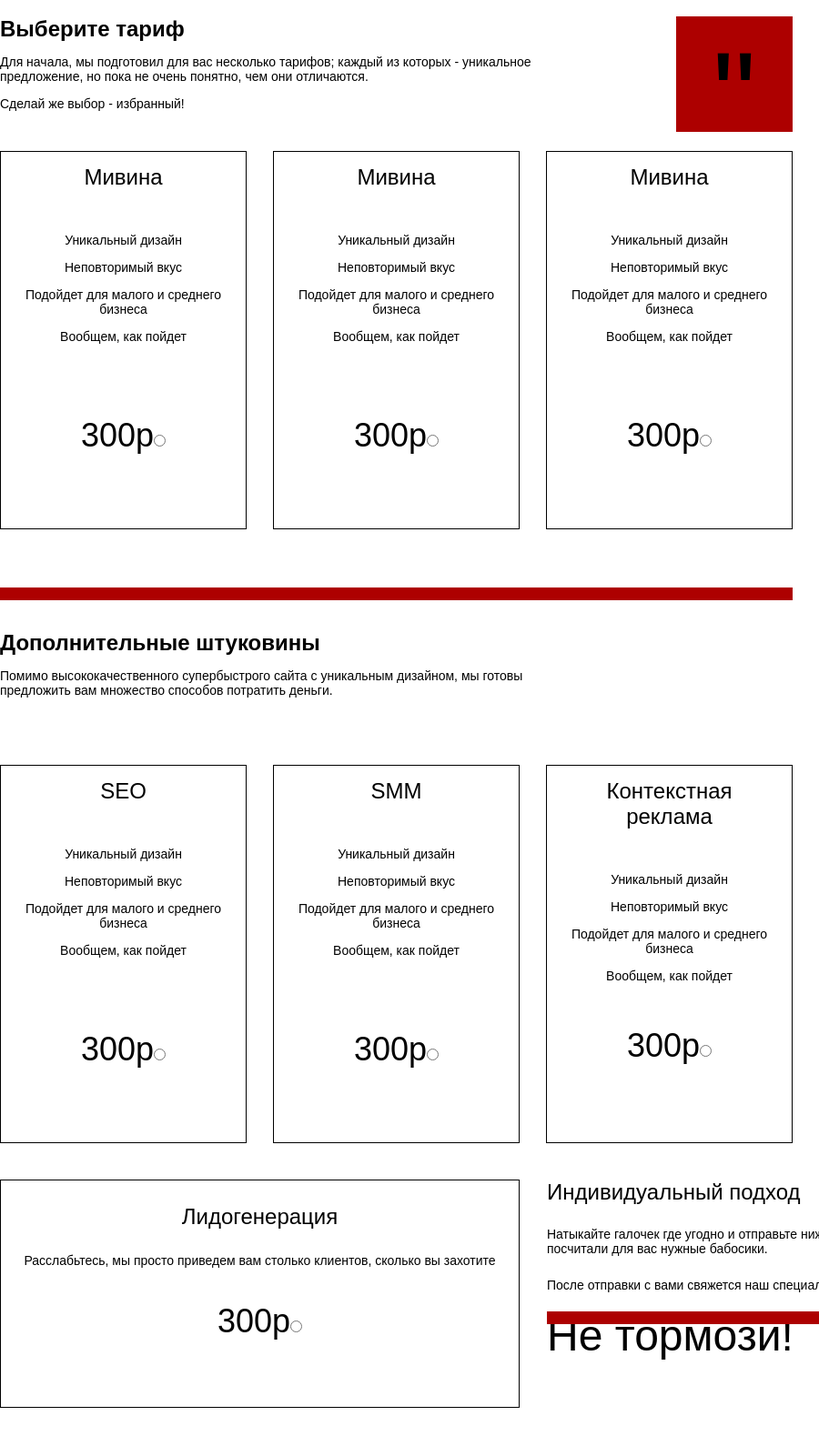
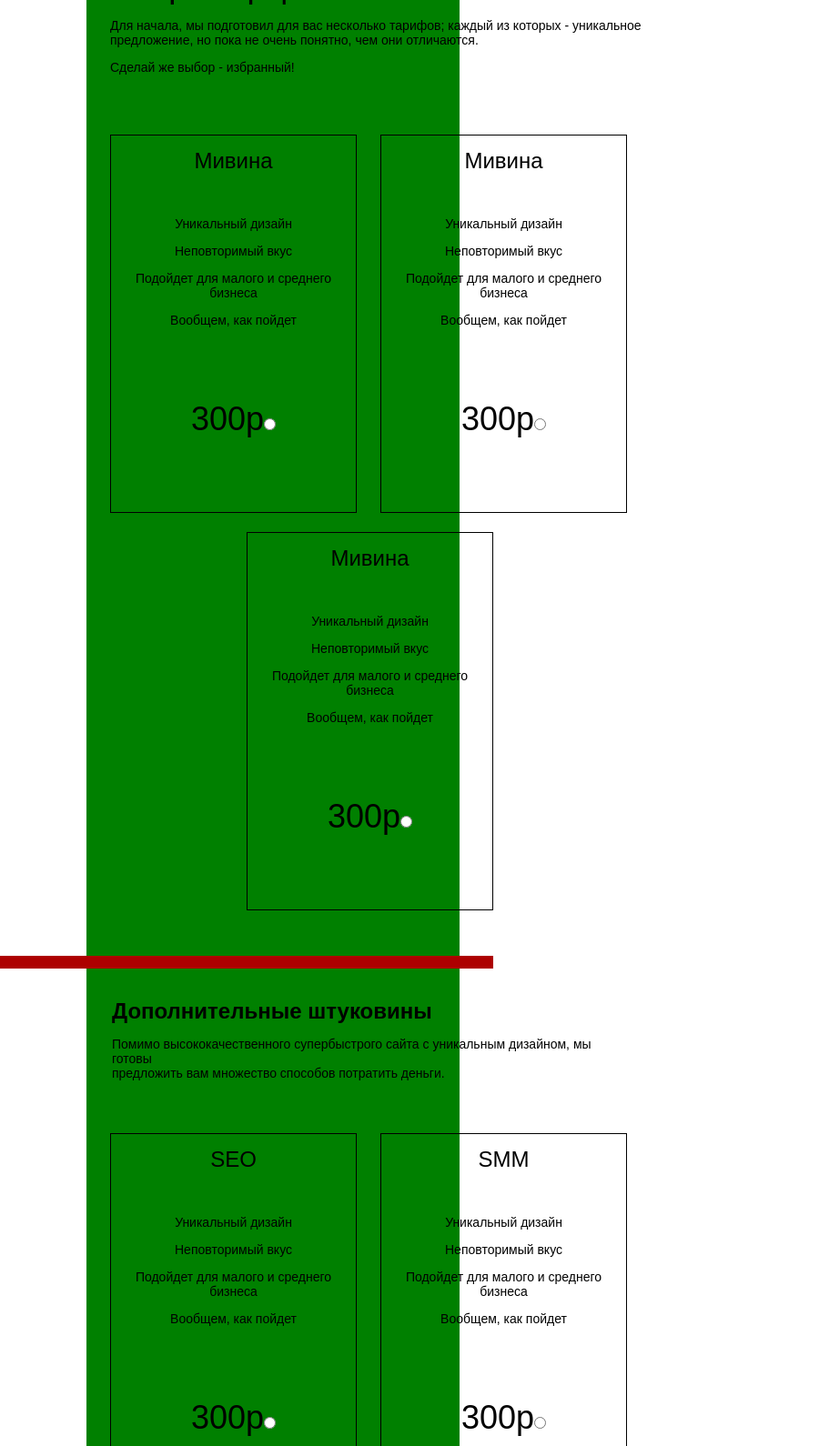
Before and after one commit to hackerjavaPhp/niki_sowa, a plain HTML site: page plus.html in a window 600 px wide. Shown: the part 379-1969 px from the top of the page at 91% size, 900 px wide, since content can reach past the window. Drawn offline with Linux system fonts and the light colour scheme; a web font is replaced by a local one.

Commit message:
Add files via upload

```diff
--- a/css/plus_media.css
+++ b/css/plus_media.css
@@ -767,3 +767,236 @@
 
 
 }
+
+@media screen and (min-width: 410px) and (max-width: 620px)
+{
+	.container
+	{
+		background-color: green;
+		width: 410px;
+		height: 100%
+	}
+
+
+	#subject_problem_decision .problem h2 {
+        font-size: 37px;
+        margin-left: 26px;
+	}
+
+	#subject_problem_decision .problem .rate h4 {
+	    font-size: 24px;
+	    padding-top: 33px;
+	    margin-left: 25px;
+	}
+
+	#subject_problem_decision .problem ul {
+	    height: 22px;
+	    margin-left: 29px;
+	}
+
+	#subject_problem_decision .container
+	{
+		width: 410px;
+		margin: 0 auto;
+		/*background-color: red;*/
+		height: 100%
+	}
+
+	.p_mar
+	{
+		margin-left: 26px
+	}
+
+	#subject_problem_decision .problem
+	{
+		/*background-color: red;*/
+		width: 100%;
+		height: 1416px;
+		background-image:none;
+		background-repeat:no-repeat;
+		background-position: top right;
+	}
+
+			#subject_problem_decision .problem .rate {
+		    height: 1120px;
+		    /*background-color: blue;*/
+		    width: 620px;
+		    position: relative;
+		}
+
+
+	#subject_problem_decision .problem .rate .block_rate {
+	    width: 269px;
+	    height: 414px;
+	    float: left;
+	    margin-left: 26px;
+	}
+
+	#subject_problem_decision .problem .rate .block_rate,
+	 #subject_problem_decision .problem .rate .block_rate_non {
+    border: 1px solid black;
+    margin-top: 21px;
+    margin-left: 26px;
+	}
+
+	#subject_problem_decision .problem .rate .info {
+	    /*background-color: green;*/
+	    width: 620px;
+	    height: 182px
+	}
+
+	#subject_problem_decision .problem .rate .info:after {
+   		display: none
+	}
+
+	#subject_problem_decision .problem .rate::before {
+	    content: "";
+	    position: absolute;
+	    bottom: 0px;
+	    height: 14px;
+	    width: 1246px;
+	    background-color: #ad0000;
+	    right: 74px;
+	}
+
+
+	#subject_problem_decision .problem .rate_2 .block_rate {
+	    width: 269px;
+	    height: 414px;
+	    float: left;
+	    margin-left: 3px;
+	}
+
+	#subject_problem_decision .problem .rate_2 .info {
+	    /*background-color: green;*/
+	    width: 550px;
+	    margin-left: 28px;
+	}
+
+	.mar_cl
+	{
+		position: relative;
+		left: 150px
+	}
+
+	aside .rate_4
+	{
+		display: none
+	}
+
+	aside .rate_3, aside .rate_4 {
+	    width: 816px;
+	    height: 249px;
+	    border: 1px solid black;
+	    float: left;
+	    /*background-color: red*/
+	}
+
+	.message
+	{
+		/*background-color: purple;*/
+		height:396px
+	}
+
+	aside .rate_5 .issue span {
+	    font-size: 27px;
+	    margin-left: 43px;
+	    display: inline-block;
+	    margin-top: 33px;
+	}
+
+	aside .rate_5 .issue span {
+	    font-size: 27px;
+	    margin-left: 43px;
+	    display: inline-block;
+	    margin-top: 33px;
+	}
+
+	aside .rate_5 .issue form {
+	    width: 432px;
+	    /* background-color: red; */
+	    float: right;
+	}
+
+	aside {
+	    /*background-color: red;*/
+	    height: 291px;
+	}
+
+
+	#subject_problem_decision .problem .rate::before {
+	    content: "";
+	    position: absolute;
+	    bottom: 0px;
+	    height: 14px;
+	    width: 1246px;
+	    background-color: #ad0000;
+	    right: 173px;
+	}
+
+	aside .rate_3, aside .rate_4 {
+	    width: 620px;
+	    height: 249px;
+	    border: 1px solid black;
+	    float: left;
+	    /*background-color: red;*/
+	}
+
+	#subject_problem_decision {
+	    height:2245px;
+	    /*background-color: #ccc;*/
+	}
+
+	#subject_problem_decision .problem {
+	    /*background-color: red;*/
+	    width: 100%;
+	    height: 2243px;
+	    background-image: none;
+	    background-repeat: no-repeat;
+	    background-position: top right;
+	}
+
+	#subject_problem_decision .problem .rate_2 {
+	    height: 1052px;
+	    /*background-color: purple;*/
+	    width: 620px;
+	    position: relative;
+	}
+
+	#subject_problem_decision .problem .rate_2 .block_rate {
+	    width: 269px;
+	    height: 414px;
+	    float: left;
+	    margin-left: 26px;
+	}
+
+	#subject_problem_decision .problem .rate_2 .block_rate_non {
+	    border: 1px solid black;
+	    margin-top: 21px;
+	    margin-left: 26px;
+	}
+
+	.message {
+	    /*background-color: purple;*/
+	    height: 404px;
+	}
+
+	aside .rate_5 {
+	    /*background-color: green;*/
+	    height: 353px;
+	}
+
+	aside .rate_5 .issue span {
+	    font-size: 25px;
+	    margin-left: 15px;
+	    display: inline-block;
+	    margin-top: 33px;
+	}
+
+	aside .rate_5 .issue form {
+	    width: 273px;
+	    /*background-color: red;*/
+	    float: right;
+	}
+
+}
```
